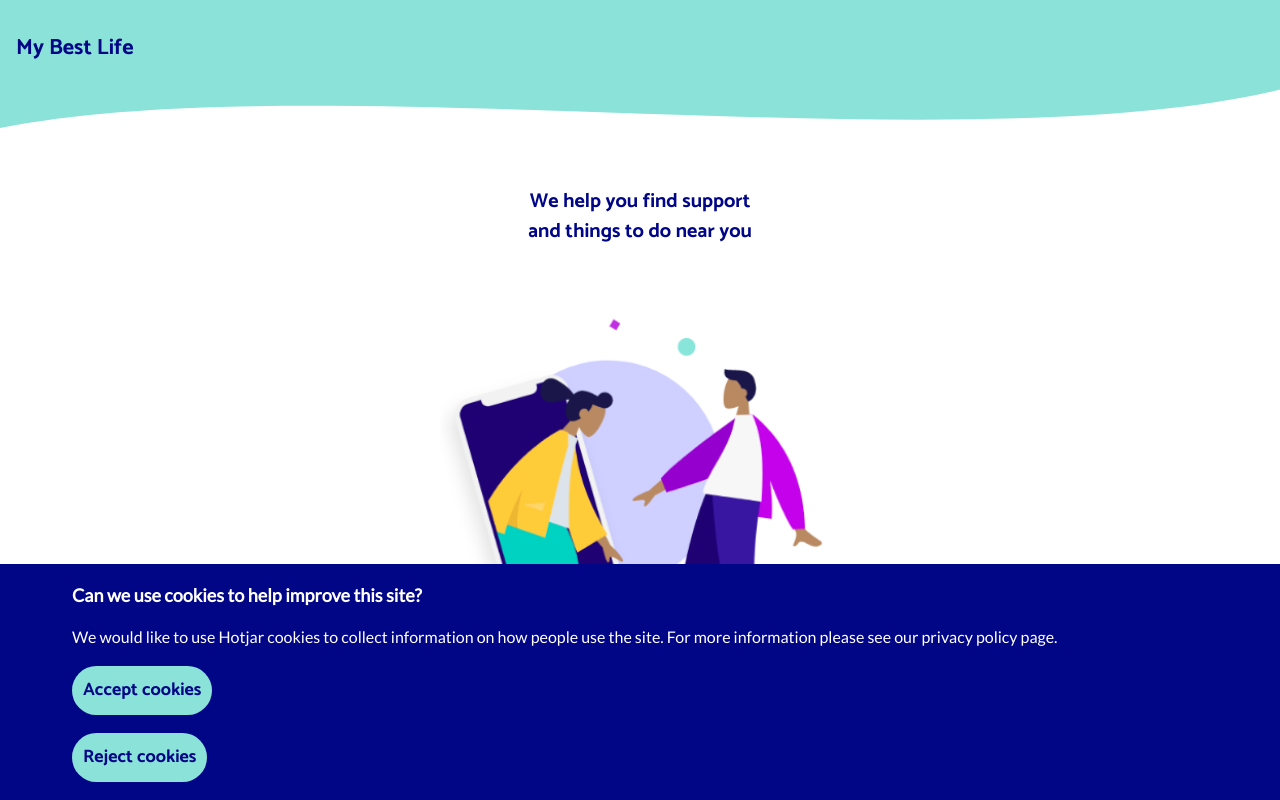
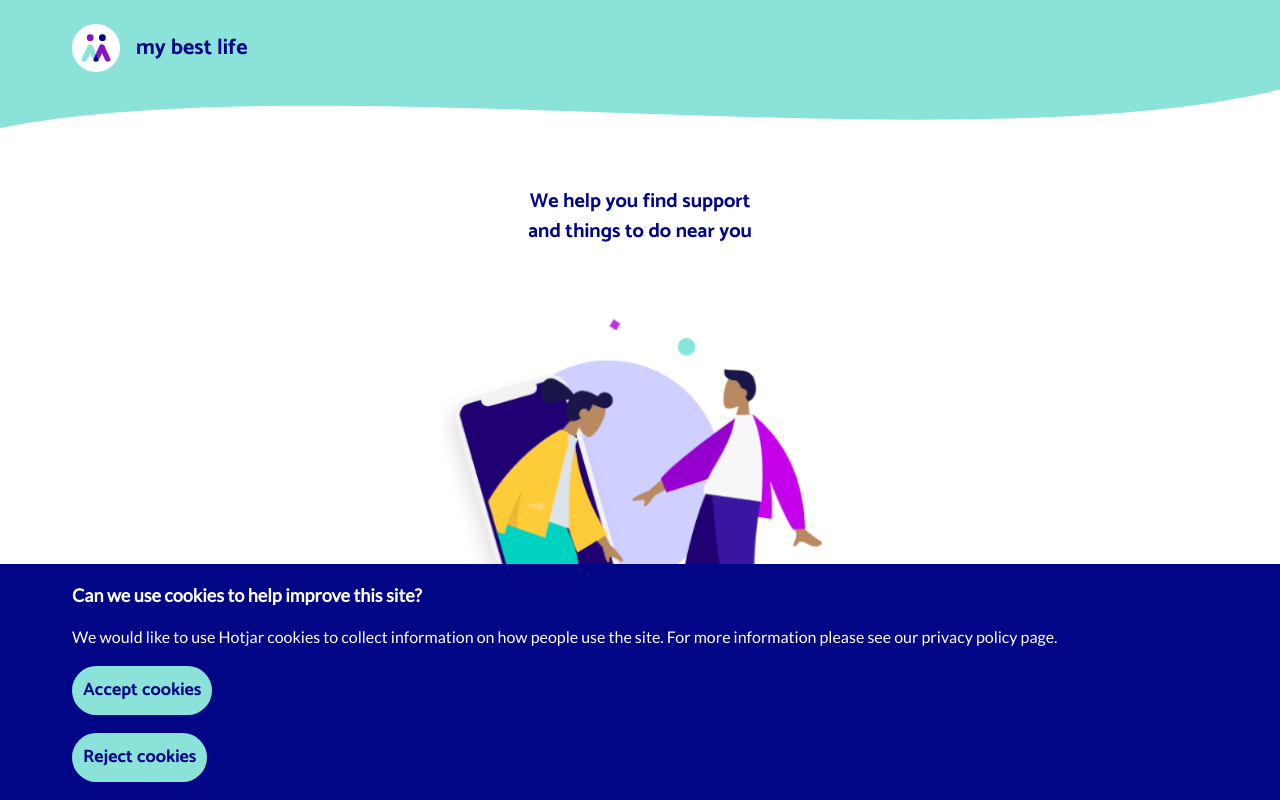
Before and after one commit to neontribe/my-best-life, a Next.js app: page / in a window 1280 px wide. Built offline with nearby package versions, Linux system fonts and the light colour scheme.

Commit message:
fix: wrap welcome in content containers

```diff
--- a/src/Components/Welcome.tsx
+++ b/src/Components/Welcome.tsx
@@ -3,7 +3,7 @@ import styled from 'styled-components'
 import { useRouter } from 'next/router'
 import React, { useState, useEffect } from 'react'
 
-import { Layout } from './Layout'
+import { Layout, Content } from './Layout'
 import { VisuallyHidden } from './VisuallyHidden'
 
 const Header = styled.header`
@@ -35,6 +35,7 @@ const HeaderContents = styled.div`
 const Title = styled.h1`
   font-family: 'Catamaran', sans-serif;
   font-size: ${(props) => props.theme.fontSizes.title};
+  margin-left: 1rem;
 `
 
 const Slide = styled.section`
@@ -159,9 +160,17 @@ export const Welcome = (): JSX.Element => {
         {current === 1 ? (
           <Slide>
             <Header>
-              <HeaderContents>
-                <Title>My Best Life</Title>
-              </HeaderContents>
+              <Content>
+                <HeaderContents>
+                  <Image
+                    src="/site/my_best_life.svg"
+                    alt={''}
+                    width="48"
+                    height="48"
+                  />
+                  <Title>my best life</Title>
+                </HeaderContents>
+              </Content>
             </Header>
 
             <Text>We help you find support and things to do near you</Text>
@@ -192,9 +201,11 @@ export const Welcome = (): JSX.Element => {
         {current === 2 ? (
           <Slide>
             <HeaderWithImage>
-              <HeaderContents>
-                <Title>How it Works</Title>
-              </HeaderContents>
+              <Content>
+                <HeaderContents>
+                  <Title>How it Works</Title>
+                </HeaderContents>
+              </Content>
               <ImageContainer>
                 <Image
                   src="/img/how-it-works.png"
```
